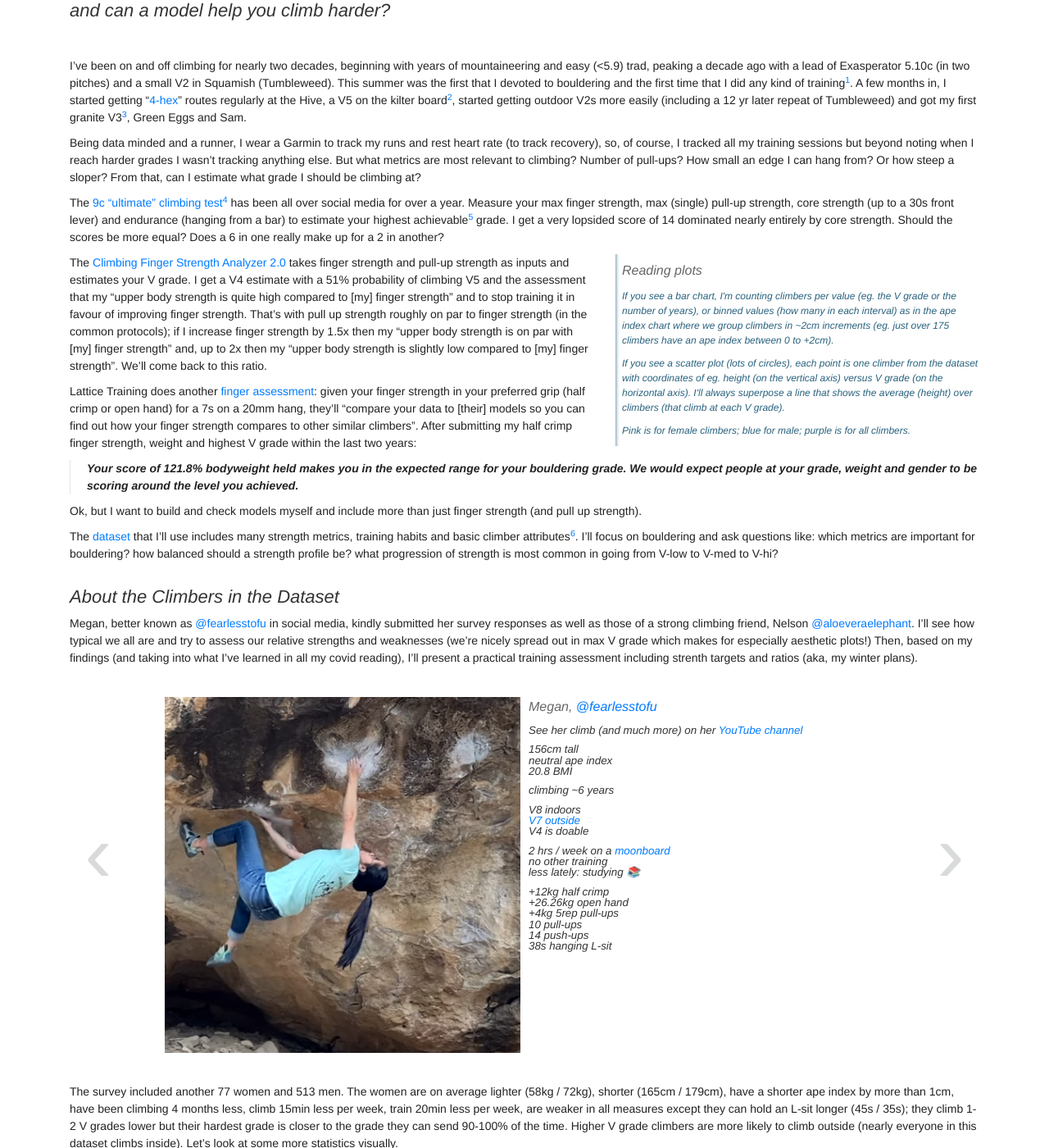
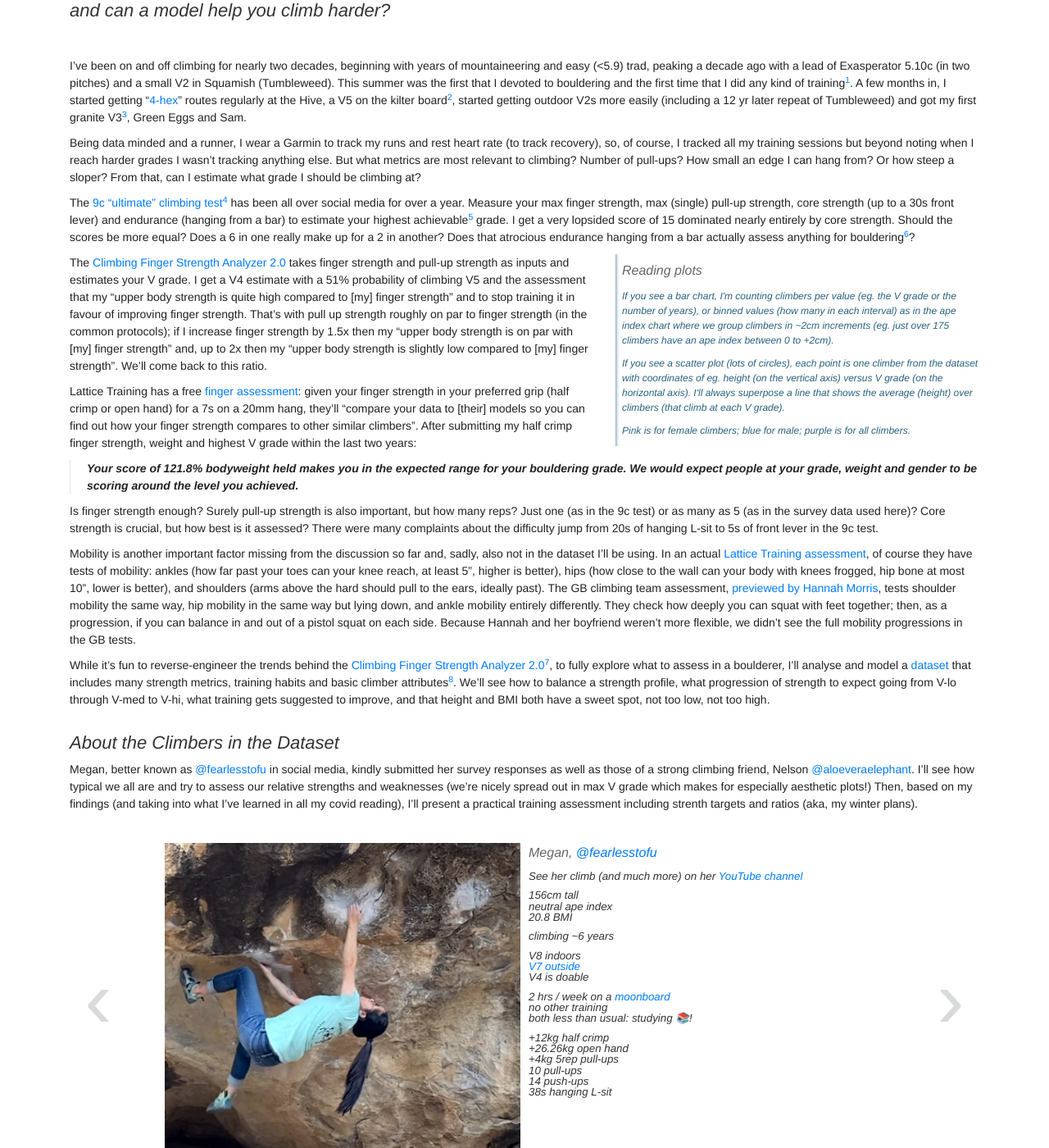
Before and after one commit to lrthomps/lrthomps.github.io, a Jekyll site: the page built from _posts/2021-11-01-how-hard-do-you-climb.md, in a window 1280 px wide and 1400 px high, scrolled down 196 px. Shown: the whole window at 82% size. Built offline with Jekyll 4.4.1, drawn with Linux system fonts in a browser that asks for light colours; some of the changed text lies outside the part shown.

Commit message:
intro mostly done

```diff
--- a/_posts/2021-11-01-how-hard-do-you-climb.md
+++ b/_posts/2021-11-01-how-hard-do-you-climb.md
@@ -29,33 +29,39 @@ I've been on and off climbing for nearly two decades, beginning with years of mo
 
 Being data minded and a runner, I wear a Garmin to track my runs and rest heart rate (to track recovery), so, of course, I tracked all my training sessions but beyond noting when I reach harder grades I wasn't tracking anything else. But what metrics are most relevant to climbing? Number of pull-ups? How small an edge I can hang from? Or how steep a sloper? From that, can I estimate what grade I should be climbing at?
 
-The <a href="https://gripped.com/indoor-climbing/how-close-are-you-to-climbing-5-15d/">9c "ultimate" climbing test</a>[^9ctest] has been all over social media for over a year. Measure your max finger strength, max (single) pull-up strength, core strength (up to a 30s front lever) and endurance (hanging from a bar) to estimate your highest achievable[^9ctestgap] grade. I get a very lopsided score of 14 dominated nearly entirely by core strength. Should the scores be more equal? Does a 6 in one really make up for a 2 in another?
+The <a href="https://gripped.com/indoor-climbing/how-close-are-you-to-climbing-5-15d/">9c "ultimate" climbing test</a>[^9ctest] has been all over social media for over a year. Measure your max finger strength, max (single) pull-up strength, core strength (up to a 30s front lever) and endurance (hanging from a bar) to estimate your highest achievable[^9ctestgap] grade. I get a very lopsided score of 15 dominated nearly entirely by core strength. Should the scores be more equal? Does a 6 in one really make up for a 2 in another? Does that atrocious endurance hanging from a bar actually assess anything for bouldering[^endurancetest]?
 
 [^9ctest]: Magnus Midtb&oslash;&rsquo;s <a href="https://www.youtube.com/watch?v=UOBB4wkTdxQ">video</a> of getting assessed by the test creators, Martin Mobr&aring;ten and Stian Christophersen (authors of The Climbing Bible), set off endless posts and videos of climbers everywhere doing the 9c test&mdash;if I feel ambitious and bored someday, I'll compile results.
 
 [^9ctestgap]: The gap between your actual grade and this predicted grade can apparently be attributed to lack of technique and/or mobility, poor strategy or lacking mental strength. Aka, everything we can't really measure. When the climber outclimbs the estimate it’s often down to mobility and style specialization.
 
+[^endurancetest]: Another <a href="https://www.substr8climbing.com/athletic-assessment">climbing assessment</a> from SUBSTR8 Climbing Performance has a more climbing specific endurance test: inclined ring pull-ups at 45&deg;, do 3 every 10s for as long as possible (up to 6min), "resting" in between always inclined. Again, this seems more relevant for route climbing.
+
 
 <aside>
-<h3>Reading plots</h3>
+  <h3>Reading plots</h3>
 
-<p>If you see a bar chart, I'm counting climbers per value (eg. the V grade or the number of years), or binned values (how many in each interval) as in the ape index chart where we group climbers in ~2cm increments (eg. just over 175 climbers have an ape index between 0 to +2cm).</p>
+  <p>If you see a bar chart, I'm counting climbers per value (eg. the V grade or the number of years), or binned values (how many in each interval) as in the ape index chart where we group climbers in ~2cm increments (eg. just over 175 climbers have an ape index between 0 to +2cm).</p>
 
-<p>If you see a scatter plot (lots of circles), each point is one climber from the dataset with coordinates of eg. height (on the vertical axis) versus V grade (on the horizontal axis). I'll always superpose a line that shows the average (height) over climbers (that climb at each V grade). </p>
+  <p>If you see a scatter plot (lots of circles), each point is one climber from the dataset with coordinates of eg. height (on the vertical axis) versus V grade (on the horizontal axis). I'll always superpose a line that shows the average (height) over climbers (that climb at each V grade). </p>
 
-<p>Pink is for female climbers; blue for male; purple is for all climbers.</p>
+  <p>Pink is for female climbers; blue for male; purple is for all climbers.</p>
 </aside>
 
 The <a href="https://strengthclimbing.com/finger-strength-analyzer/">Climbing Finger Strength Analyzer 2.0</a> takes finger strength and pull-up strength as inputs and estimates your V grade. I get a V4 estimate with a 51% probability of climbing V5 and the assessment that my "upper body strength is quite high compared to [my] finger strength" and to stop training it in favour of improving finger strength. That's with pull up strength roughly on par to finger strength (in the common protocols); if I increase finger strength by 1.5x then my "upper body strength is on par with [my] finger strength" and, up to 2x then my "upper body strength is slightly low compared to [my] finger strength". We'll come back to this ratio.
 
 
-Lattice Training does another <a href="https://latticetraining.com/product/my-fingers/">finger assessment</a>: given your finger strength in your preferred grip (half crimp or open hand) for a 7s on a 20mm hang, they'll "compare your data to [their] models so you can find out how your finger strength compares to other similar climbers". After submitting my half crimp finger strength, weight and highest V grade within the last two years:
+Lattice Training has a free <a href="https://latticetraining.com/product/my-fingers/">finger assessment</a>: given your finger strength in your preferred grip (half crimp or open hand) for a 7s on a 20mm hang, they'll "compare your data to [their] models so you can find out how your finger strength compares to other similar climbers". After submitting my half crimp finger strength, weight and highest V grade within the last two years:
 
 > Your score of 121.8% bodyweight held makes you in the expected range for your bouldering grade. We would expect people at your grade, weight and gender to be scoring around the level you achieved.
 
-Ok, but I want to build and check models myself and include more than just finger strength (and pull up strength).
+Is finger strength enough? Surely pull-up strength is also important, but how many reps? Just one (as in the 9c test) or as many as 5 (as in the survey data used here)? Core strength is crucial, but how best is it assessed? There were many complaints about the difficulty jump from 20s of hanging L-sit to 5s of front lever in the 9c test.
 
-The <a href="https://docs.google.com/spreadsheets/u/0/d/1J6d45EqIlIsIqNdi2X-Zl-EGFxf9d9T3R_W55xrpEAs/edit">dataset</a> that I'll use includes many strength metrics, training habits and basic climber attributes[^otherdata]. I'll focus on bouldering and ask questions like: which metrics are important for bouldering? how balanced should a strength profile be? what progression of strength is most common in going from V-low to V-med to V-hi?
+Mobility is another important factor missing from the discussion so far and, sadly, also not in the dataset I'll be using. In an actual <a href="https://www.youtube.com/watch?v=AuOkMElNgtU">Lattice Training assessment</a>, of course they have tests of mobility: ankles (how far past your toes can your knee reach, at least 5", higher is better), hips (how close to the wall can your body with knees frogged, hip bone at most 10", lower is better), and shoulders (arms above the hard should pull to the ears, ideally past). The GB climbing team assessment, <a href="https://youtu.be/HRz65aplK7w?t=219">previewed by Hannah Morris</a>, tests shoulder mobility the same way, hip mobility in the same way but lying down, and ankle mobility entirely differently. They check how deeply you can squat with feet together; then, as a progression, if you can balance in and out of a pistol squat on each side. Because Hannah and her boyfriend weren't more flexible, we didn't see the full mobility progressions in the GB tests.
+
+While it's fun to reverse-engineer the trends behind the <a href="https://strengthclimbing.com/finger-strength-analyzer/">Climbing Finger Strength Analyzer 2.0</a>[^reverse], to fully explore what to assess in a boulderer, I'll analyse and model a <a href="https://docs.google.com/spreadsheets/u/0/d/1J6d45EqIlIsIqNdi2X-Zl-EGFxf9d9T3R_W55xrpEAs/edit">dataset</a> that includes many strength metrics, training habits and basic climber attributes[^otherdata]. We'll see how to balance a strength profile, what progression of strength to expect going from V-lo through V-med to V-hi, what training gets suggested to improve, and that height and BMI both have a sweet spot, not too low, not too high.
+
+[^reverse]: Around my finger strength (25% of body weight), to get the wording "your pull-up strength is on par with your finger strength" for 1-rep pull-ups the weight added should exceed the finger test by 125%; for 5-rep pull-ups the weight should be less than that added for finger test, around 75% of that weight. If I could hang 50kg atop 60kg, the 1-rep "on par" is for the same weight while the 5-rep "on par" is still 75%, now 37.5kg.
 
 
 [^otherdata]: Other datasets exist, most notably the scrapped submissions from 8a.nu <a href="https://www.kaggle.com/dcohen21/8anu-climbing-logbook">downloadable</a> from kaggle.  <a href="https://latticetraining.com">Lattice Training</a> released an interesting <a href="https://www.instagram.com/p/B9zNGplJMyG/">finger strength vs V grade</a> that we'll compare with.
@@ -145,7 +151,7 @@ Megan, better known as <a href="https://www.instagram.com/fearlesstofu/">@fearle
               V4 is doable<br></p>
             <p>2 hrs / week on a <a href="https://www.instagram.com/fearlessmooncake/">moonboard</a> <br>
             no other training<br>
-           less lately: studying 📚</p>
+           both less than usual: studying 📚!</p>
             <p>+12kg half crimp<br>
               +26.26kg open hand<br>
               +4kg 5rep pull-ups<br>
--- a/assets/css/style.css
+++ b/assets/css/style.css
@@ -100,6 +100,7 @@ sub { bottom: -0.25em; }
   line-height: 1.2;
   text-align:left;
 }
+
 
 /* ============================================================================= Lists ========================================================================== */
 /* Addresses margins set differently in IE6/7 */
```
Also changed, not shown: _layouts/plain.html (+1 -7 lines).
